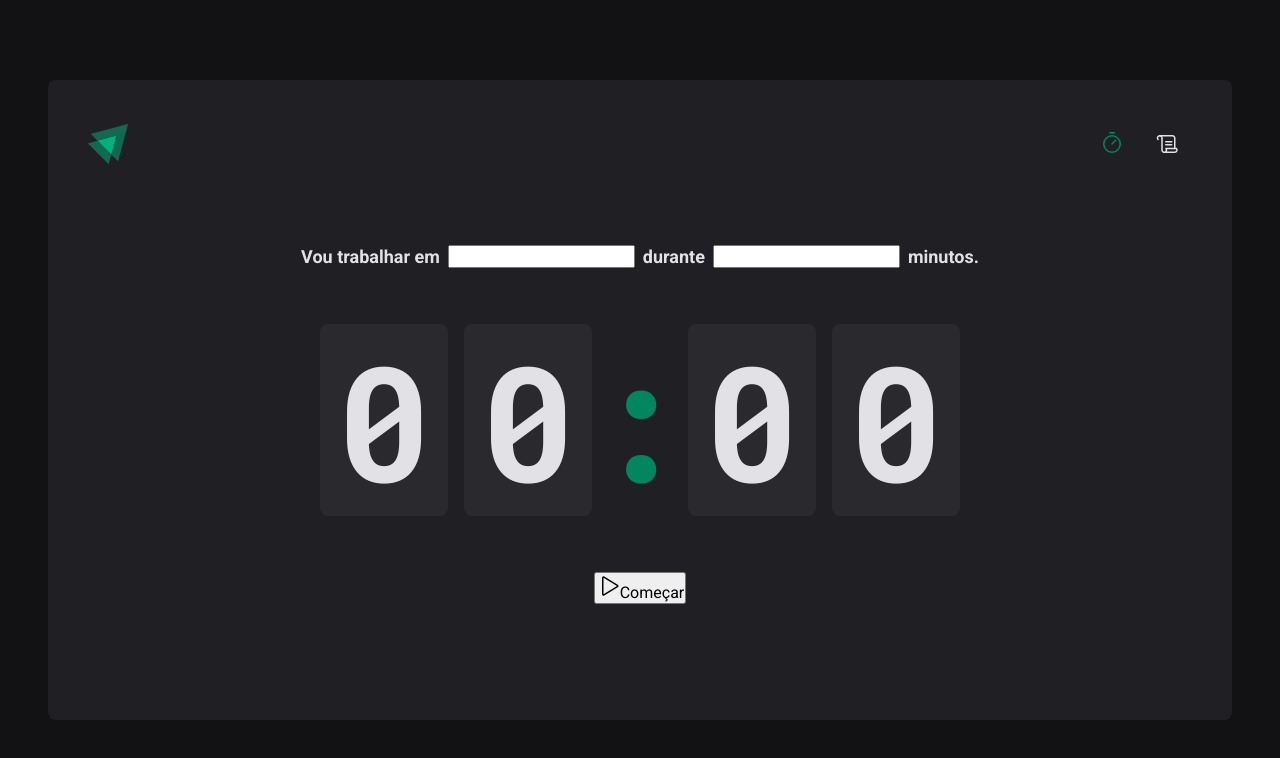
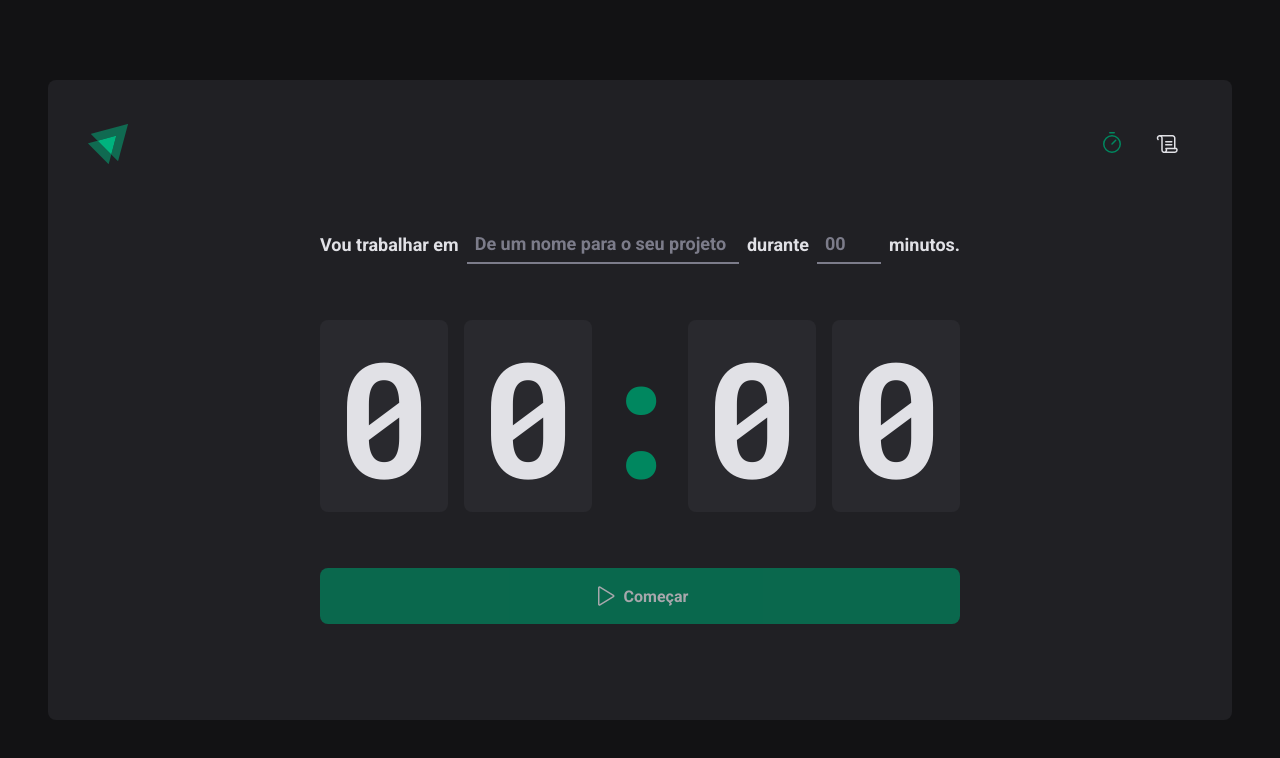
Before and after one commit to FelipeRBDantas/02-ignite-timer, a React (Vite) app: page / in a window 1280 px wide. Shown: the top 758 px of the page. Built offline with nearby package versions, Linux system fonts and the light colour scheme.

Commit message:
feat: initial implementation of the home page

```diff
--- a/src/pages/Home/index.tsx
+++ b/src/pages/Home/index.tsx
@@ -4,7 +4,10 @@
   CountdownContainer,
   FormContainer,
   HomeContainer,
+  MinutesAmountInput,
   Separator,
+  StartCountdownButton,
+  TaskInput,
 } from './styles'
 
 export function Home() {
@@ -13,10 +16,14 @@
       <form action="">
         <FormContainer>
           <label htmlFor="">Vou trabalhar em</label>
-          <input id="task" />
+          <TaskInput id="task" placeholder="De um nome para o seu projeto" />
 
           <label htmlFor="minutesAmount">durante</label>
-          <input type="number" id="minutesAmount" />
+          <MinutesAmountInput
+            type="number"
+            id="minutesAmount"
+            placeholder="00"
+          />
 
           <span>minutos.</span>
         </FormContainer>
@@ -29,10 +36,10 @@
           <span>0</span>
         </CountdownContainer>
 
-        <button>
+        <StartCountdownButton disabled type="submit">
           <Play size={24} />
           Começar
-        </button>
+        </StartCountdownButton>
       </form>
     </HomeContainer>
   )
--- a/src/pages/Home/styles.ts
+++ b/src/pages/Home/styles.ts
@@ -28,6 +28,52 @@
   flex-wrap: wrap;
 `
 
+const BaseInput = styled.input`
+  background: transparent;
+  height: 2.5rem;
+  border: 0;
+  border-bottom: 2px solid ${(props) => props.theme['gray-500']};
+  font-weight: bold;
+  font-size: 1.125rem; // inherit
+  padding: 0 0.5rem;
+  color: ${(props) => props.theme['gray-100']};
+
+  &:focus {
+    box-shadow: none;
+    border-color: ${(props) => props.theme['green-500']};
+  }
+
+  &::placeholder {
+    color: ${(props) => props.theme['gray-500']};
+  }
+`
+
+export const TaskInput = styled(BaseInput)`
+  flex: 1;
+  /* background: ${(props) => props.theme['gray-500']};
+  padding: 1rem;
+  border-radius: 8px;
+  border: 0;
+  color: ${(props) => props.theme['gray-100']};
+  &::placeholder {
+    color: ${(props) => props.theme['gray-300']};
+  } */
+`
+
+export const MinutesAmountInput = styled(BaseInput)`
+  width: 4rem;
+  /* text-align: center;
+
+  background: ${(props) => props.theme['gray-500']};
+  padding: 1rem;
+  border-radius: 8px;
+  border: 0;
+  color: ${(props) => props.theme['gray-100']};
+  &::placeholder {
+    color: ${(props) => props.theme['gray-300']};
+  } */
+`
+
 export const CountdownContainer = styled.div`
   font-family: 'Roboto Mono', monospace;
   font-size: 10rem;
@@ -53,3 +99,31 @@
   display: flex;
   justify-content: center;
 `
+
+export const StartCountdownButton = styled.button`
+  width: 100%;
+  border: 0;
+  padding: 1rem;
+  border-radius: 8px;
+
+  display: flex;
+  align-items: center;
+  justify-content: center;
+
+  gap: 0.5rem;
+  font-weight: bold;
+
+  cursor: pointer;
+
+  background: ${(props) => props.theme['green-500']};
+  color: ${(props) => props.theme['gray-100']};
+
+  &:disabled {
+    opacity: 0.7;
+    cursor: not-allowed;
+  }
+
+  &:not(:disabled):hover {
+    background: ${(props) => props.theme['green-700']};
+  }
+`
```
